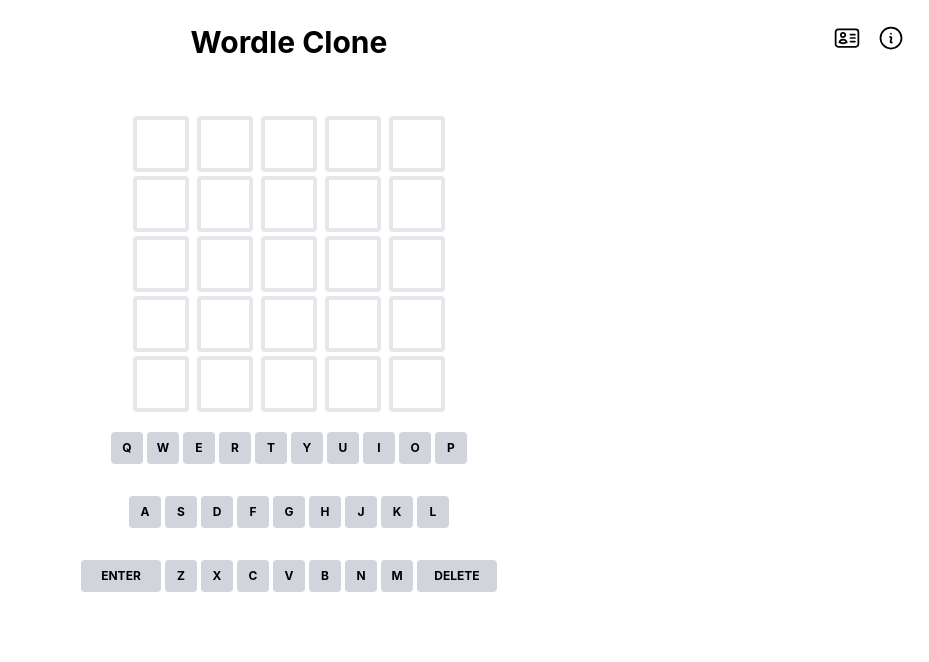
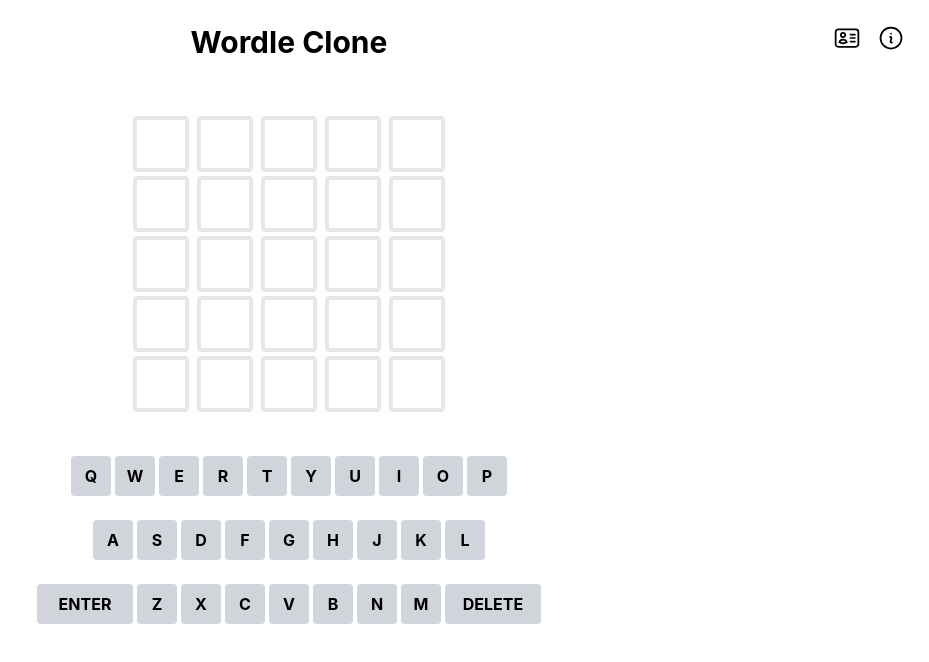
Before and after one commit to Ollynov/wrdle, a React (Create React App) app: page / in a window 1280 px wide. Shown: the top 662 px of the page, without its empty margins (351-1280 px from the left). Built offline with nearby package versions, Linux system fonts and the light colour scheme; the HTML template or start-up script is replaced by a standard one.

Commit message:
styling of keyboard

```diff
--- a/src/components/keyboard/Key.js
+++ b/src/components/keyboard/Key.js
@@ -3,8 +3,8 @@ export const Key = ({ onClick, value, isEnterOrDelete = false }) => {
     <button
       aria-label={`key`}
       className={`flex ${
-        isEnterOrDelete ? "w-20" : "w-8"
-      } h-8 items-center justify-center rounded mx-0.5 text-xs font-bold cursor-pointer select-none bg-gray-300 m-4`}
+        isEnterOrDelete ? "w-24" : "w-10"
+      } h-10 items-center justify-center rounded mx-0.5 text-md font-bold cursor-pointer select-none bg-gray-300 m-3`}
       onClick={onClick}
     >
       {value}
--- a/src/components/keyboard/Keyboard.js
+++ b/src/components/keyboard/Keyboard.js
@@ -2,7 +2,7 @@ import { Key } from "./Key";
 
 export const Keyboard = ({ onEnter, onDelete }) => {
   return (
-    <div>
+    <div className="mt-8">
       <div className="flex justify-center">
         {["Q", "W", "E", "R", "T", "Y", "U", "I", "O", "P"].map((key) => (
           <Key value={key} key={key} />
```
